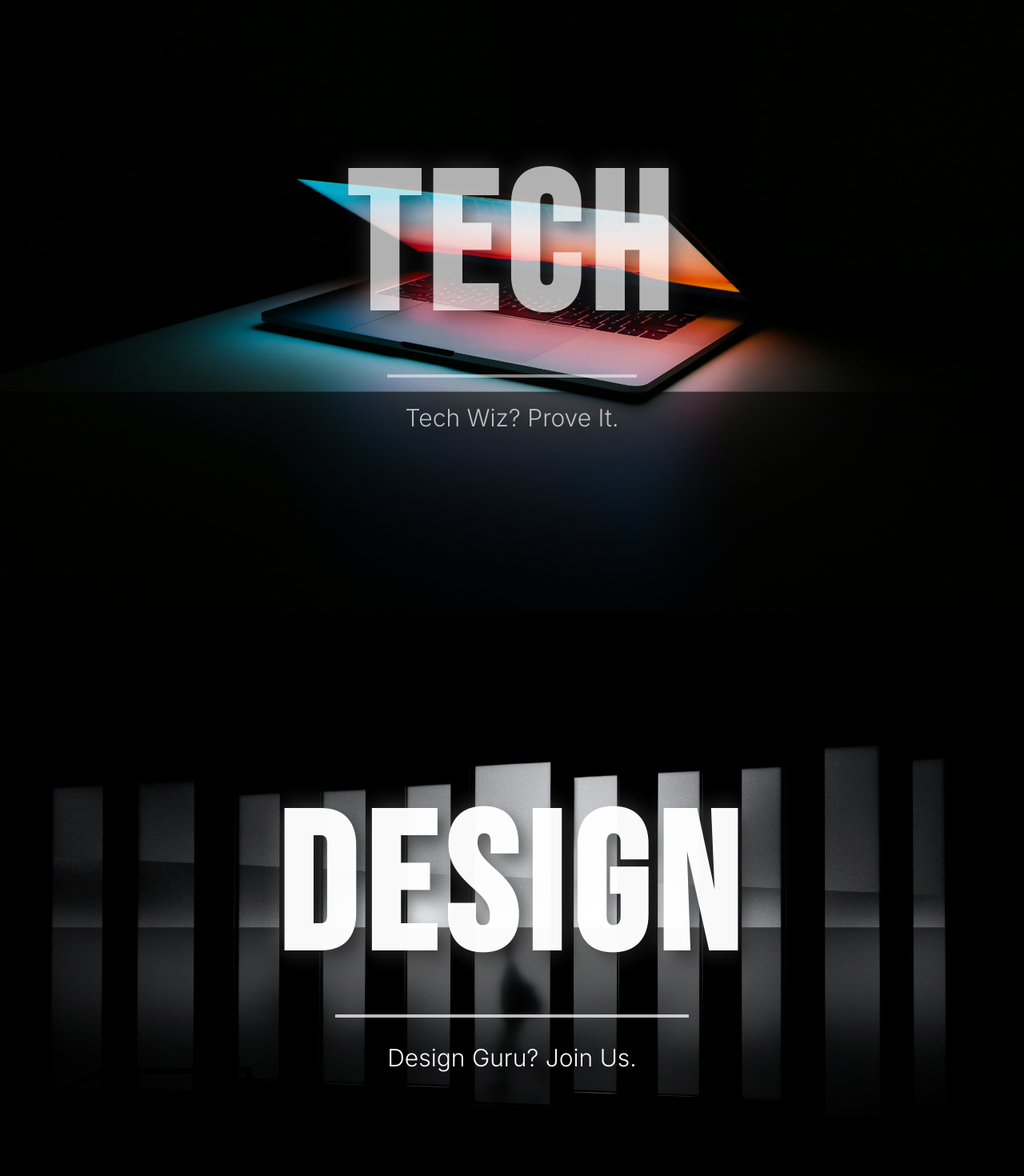
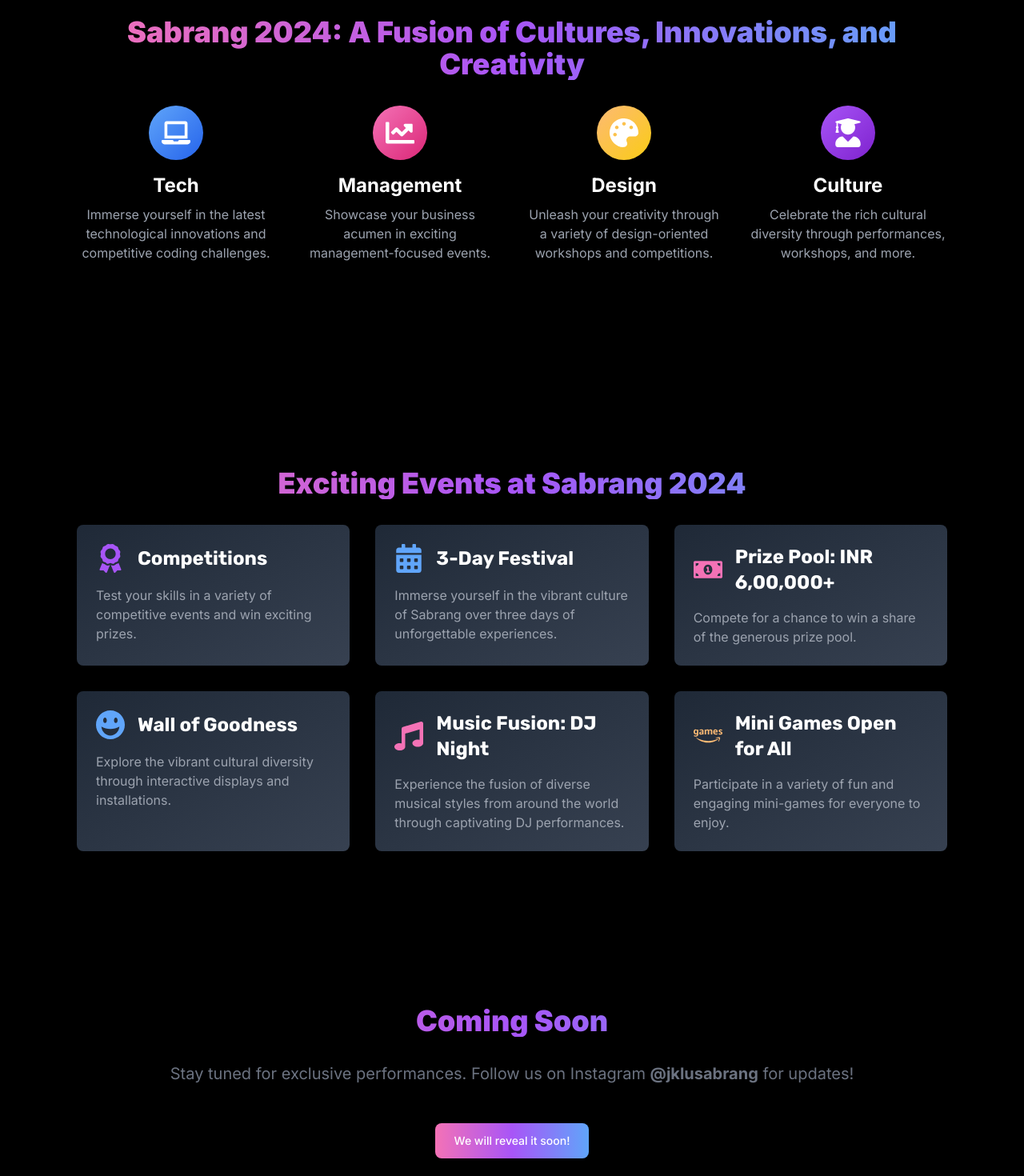
Before and after one commit to adistrim/sabrang24, a Next.js app: page / in a window 1280 px wide. Shown: the part 940-2410 px from the top of the page at 80% size. Built offline with nearby package versions, Linux system fonts and the light colour scheme.

Commit message:
updated the homepage content

```diff
--- a/components/CountdownTimer.js
+++ b/components/CountdownTimer.js
@@ -3,6 +3,9 @@
 import { useState, useEffect } from 'react';
 import { motion } from 'framer-motion';
 import { useMediaQuery } from 'react-responsive';
+import { Rubik } from 'next/font/google';
+
+const rubik = Rubik({ subsets: ['latin'] });
 
 const CountdownTimer = () => {
   const [timeLeft, setTimeLeft] = useState({
@@ -37,7 +40,7 @@ const CountdownTimer = () => {
   const isMobile = useMediaQuery({ query: '(max-width: 639px)' });
 
   return (
-    <div className={`flex ${isMobile ? 'flex-wrap justify-center space-x-0 gap-4 my-8' : 'justify-center space-x-8 my-16'}`}>
+    <div className={`flex ${isMobile ? 'flex-wrap justify-center space-x-0 gap-4 my-8' : 'justify-center space-x-8 my-16'} ${rubik.className}`}>
       {Object.entries(timeLeft).map(([unit, value]) => (
         (!isMobile || unit !== 'seconds') && (
           <motion.div
--- /dev/null
+++ b/components/EventCard.js
@@ -0,0 +1,22 @@
+import { motion } from 'framer-motion';
+import { Rubik } from 'next/font/google';
+
+const rubik = Rubik({ subsets: ['latin'] });
+
+const EventCard = ({ icon, title, description }) => {
+  return (
+    <motion.div
+      className="bg-gradient-to-br from-[#1f2937] to-[#374151] p-6 rounded-lg shadow-lg cursor-pointer hover:bg-gradient-to-br hover:from-[#374151] hover:to-[#1f2937] transition-colors duration-300"
+      whileHover={{ scale: 1.05 }}
+      whileTap={{ scale: 0.95 }}
+    >
+      <div className="flex items-center mb-4">
+        <div className="text-4xl mr-4 text-[#7c3aed]">{icon}</div>
+        <h3 className={`text-2xl font-bold text-white ${rubik.className}`}>{title}</h3>
+      </div>
+      <p className="text-[#9ca3af]">{description}</p>
+    </motion.div>
+  );
+};
+
+export default EventCard;
--- a/components/HomePage.js
+++ b/components/HomePage.js
@@ -1,131 +1,70 @@
 "use client";
 
 import dynamic from 'next/dynamic';
-import React, { useRef } from 'react';
-import { motion, useScroll, useTransform, useSpring, useAnimation } from 'framer-motion';
-import { FaMusic, FaTheaterMasks, FaPaintBrush } from 'react-icons/fa';
+import { motion, useAnimation } from 'framer-motion';
+import NavBar from '@/components/NavBar';
+import { useEffect, useState } from 'react';
+import { FaMusic, FaTheaterMasks, FaPaintBrush, FaAward, FaCalendarAlt, FaMoneyBillAlt, FaLaptop, FaChartLine, FaPalette, FaUserGraduate } from 'react-icons/fa';
 import { useTypewriter, Cursor } from 'react-simple-typewriter';
 import TheBall from '@/components/TheBall';
-import NavBar from '@/components/NavBar';
-import ScrollRevealAnimation from './ScrollRevealAnimation';
+import EventCard from '@/components/EventCard';
+import PerformanceCard from '@/components/PerformanceCard';
+import { Rubik } from 'next/font/google';
+import { SiAmazongames } from "react-icons/si";
+import { ImHappy2 } from "react-icons/im";
+
+const rubik = Rubik({ subsets: ['latin'] });
 
 const DynamicCountdownTimer = dynamic(() => import('../components/CountdownTimer'), { ssr: false });
-
-const ParallaxSection = ({ title, description, backgroundImage, index }) => {
-    const ref = useRef(null);
-    const { scrollYProgress } = useScroll({
-        target: ref,
-        offset: ["start end", "end start"]
-    });
-
-    const y = useTransform(scrollYProgress, [0, 1], ["0%", "100%"]);
-    const opacity = useTransform(scrollYProgress, [0, 0.5, 1], [0, 1, 0]);
-
-    return (
-        <motion.div
-            ref={ref}
-            className="h-screen flex items-center justify-center relative overflow-hidden"
-            style={{
-                backgroundImage: `url(${backgroundImage})`,
-                backgroundSize: 'cover',
-                backgroundPosition: 'center',
-            }}
-        >
-            <motion.div
-                className="absolute inset-0 bg-black bg-opacity-60"
-                style={{ y }}
-            />
-            <motion.div
-                className="text-center z-10 px-4"
-                style={{ opacity }}
-            >
-                <motion.h2
-                    className="text-9xl md:text-[12rem] lg:text-[15rem] font-extrabold mb-6 text-white font-bebas-neue leading-none"
-                    initial={{ opacity: 0, y: 20 }}
-                    animate={{ opacity: 1, y: 0 }}
-                    transition={{ duration: 0.5, delay: 0.2 }}
-                    style={{
-                        textShadow: '10px 10px 20px rgba(0, 0, 0, 0.5), 0 0 30px rgba(255, 255, 255, 0.3)',
-                        letterSpacing: '0.05em',
-                    }}
-                >
-                    {title}
-                </motion.h2>
-
-                <motion.hr
-                    className="w-1/4 mx-auto border-t-4 border-white opacity-75 my-8"
-                    initial={{ width: 0, opacity: 0 }}
-                    animate={{ width: "75%", opacity: 0.75 }}
-                    transition={{ duration: 0.7, delay: 0.3 }}
-                />
-
-                <motion.p
-                    className="text-2xl md:text-3xl text-white font-light max-w-3xl mx-auto"
-                    initial={{ opacity: 0, y: 20 }}
-                    animate={{ opacity: 1, y: 0 }}
-                    transition={{ duration: 0.5, delay: 0.4 }}
-                    style={{
-                        textShadow: '10px 10px 20px rgba(0, 0, 0, 0.5)',
-                    }}
-                >
-                    {description}
-                </motion.p>
-            </motion.div>
-        </motion.div>
-    );
-};
-
 
 export default function HomePage() {
     const [text] = useTypewriter({
         words: ['October 18-20, 2024'],
         loop: 1,
     });
+    const [mousePosition, setMousePosition] = useState({ x: 0, y: 0 });
+    const backgroundControls = useAnimation();
 
-    const { scrollYProgress } = useScroll();
+    useEffect(() => {
+        const handleMouseMove = (event) => {
+            setMousePosition({ x: event.clientX, y: event.clientY });
+        };
+        window.addEventListener('mousemove', handleMouseMove);
+        return () => {
+            window.removeEventListener('mousemove', handleMouseMove);
+        };
+    }, []);
 
-    const scaleX = useSpring(scrollYProgress, {
-        stiffness: 100,
-        damping: 30,
-        restDelta: 0.001
+    useEffect(() => {
+        backgroundControls.start({
+            background: `radial-gradient(circle at ${mousePosition.x}px ${mousePosition.y}px, rgba(128,0,128,0.4), rgba(0,0,128,0.4), rgba(0,128,128,0.4))`,
         });
-
-    const backgroundY = useTransform(scrollYProgress, [0, 1], ["0%", "50%"]);
-
-    const sections = [
-        { title: "Tech", description: "Tech Wiz? Prove It.", backgroundImage: "/images/tech-background.jpg" },
-        { title: "Design", description: "Design Guru? Join Us.", backgroundImage: "/images/design-background.jpg" },
-        { title: "Culture", description: "Our Vibe is Different.", backgroundImage: "/images/culture-background.jpg" },
-    ];
+    }, [mousePosition, backgroundControls]);
 
     return (
-        <div className="bg-black text-white overflow-x-hidden">
+        <div className="min-h-screen bg-black text-white overflow-hidden flex flex-col">
             <motion.div
-                className="fixed inset-0 opacity-50 z-0"
-                style={{
-                    backgroundImage: "radial-gradient(circle, rgba(128,0,128,0.4), rgba(0,0,128,0.4), rgba(0,128,128,0.4))",
-                    y: backgroundY
-                }}
+                className="absolute inset-0 opacity-50"
+                animate={backgroundControls}
             />
 
             <TheBall />
 
-            <div className='sticky top-0 z-50'>
+            <div className="relative">
                 <NavBar />
             </div>
 
-            <main className="relative">
-                <section className="min-h-screen flex flex-col justify-center items-center">
-                    <div className="text-center z-10">
+            <main className="flex-grow cursor-default container mx-auto px-4 py-8 sm:py-16 relative flex flex-col justify-center items-center">
+                <div className="relative z-10 text-center">
                     <motion.h1
                         className="text-6xl md:text-8xl font-extrabold mb-4"
                         animate={{
                             opacity: [0.8, 1, 0.8],
                             textShadow: [
-                                    "0 0 7px rgba(255,255,255,0.3)",
-                                    "0 0 10px rgba(255,255,255,0.5)",
-                                    "0 0 7px rgba(255,255,255,0.3)"
-                                ]
+                                '0 0 7px rgba(255,255,255,0.3)',
+                                '0 0 10px rgba(255,255,255,0.5)',
+                                '0 0 7px rgba(255,255,255,0.3)',
+                            ],
                         }}
                         transition={{
                             repeat: Infinity,
@@ -133,16 +72,17 @@ export default function HomePage() {
                         }}
                         whileHover={{
                             scale: 1.025,
-                                transition: { duration: 0.2 }
+                            transition: { duration: 0.2 },
                         }}
                     >
-                            <span className="text-transparent bg-clip-text bg-gradient-to-r from-blue-400 via-pink-400 to-yellow-400">
-                                Sabrang 2024
+                        <span className={`text-transparent bg-clip-text bg-gradient-to-r from-blue-400 via-pink-400 to-yellow-400 ${rubik.className}`}>
+                            SABRANG 2024
                         </span>
                     </motion.h1>
 
                     <h2 className="text-xl sm:text-2xl md:text-3xl mb-8 font-light tracking-widest">
-                            {text}<Cursor cursorColor='pink' />
+                        {text}
+                        <Cursor cursorColor="pink" />
                     </h2>
 
                     <motion.div
@@ -169,14 +109,13 @@ export default function HomePage() {
                             whileHover={{
                                 scale: 1.05,
                                 rotate: 3,
-                                    boxShadow: "0 0 20px rgba(236, 72, 153, 0.7)"
+                                boxShadow: '0 0 20px rgba(236, 72, 153, 0.7)',
                             }}
                             whileTap={{ scale: 0.95 }}
                         >
                             Join the Madness!
                         </motion.button>
                     </div>
-
                     <motion.div
                         initial={{ opacity: 0, y: 20 }}
                         animate={{ opacity: 1, y: 0 }}
@@ -185,20 +124,153 @@ export default function HomePage() {
                         <DynamicCountdownTimer />
                     </motion.div>
                 </div>
-                </section>
+            </main>
 
-                {sections.map((section, index) => (
-                    <ParallaxSection
-                        key={index}
-                        title={section.title}
-                        description={section.description}
-                        backgroundImage={section.backgroundImage}
-                        index={index}
+            <div className="mt-16 sm:my-[10rem] mb-24">
+                <motion.div
+                    className="mx-auto max-w-6xl px-4 sm:px-6 lg:px-8"
+                    initial={{ opacity: 0, y: 20 }}
+                    whileInView={{ opacity: 1, y: 0 }}
+                    viewport={{ once: true }}
+                    transition={{ duration: 0.6 }}
+                >
+                    <motion.h2
+                        className="text-3xl md:text-4xl font-black mb-8 text-transparent bg-clip-text bg-gradient-to-r from-pink-400 via-purple-500 to-blue-400 text-center"
+                    >
+                        Sabrang 2024: A Fusion of Cultures, Innovations, and Creativity
+                    </motion.h2>
+                    <div className="grid grid-cols-1 md:grid-cols-4 gap-8">
+                        <div className="flex flex-col items-center">
+                            <div className="bg-gradient-to-br from-blue-400 to-blue-600 p-4 rounded-full">
+                                <div className="text-4xl text-white">
+                                    <FaLaptop />
+                                </div>
+                            </div>
+                            <h3 className="text-2xl font-bold mt-4">Tech</h3>
+                            <p className="text-gray-400 text-center mt-2">
+                                Immerse yourself in the latest technological innovations and
+                                competitive coding challenges.
+                            </p>
+                        </div>
+                        <div className="flex flex-col items-center">
+                            <div className="bg-gradient-to-br from-pink-400 to-pink-600 p-4 rounded-full">
+                                <div className="text-4xl text-white">
+                                    <FaChartLine />
+                                </div>
+                            </div>
+                            <h3 className="text-2xl font-bold mt-4">Management</h3>
+                            <p className="text-gray-400 text-center mt-2">
+                                Showcase your business acumen in exciting management-focused
+                                events.
+                            </p>
+                        </div>
+                        <div className="flex flex-col items-center">
+                            <div className="bg-gradient-to-br from-orange-300 to-yellow-400 p-4 rounded-full">
+                                <div className="text-4xl text-white">
+                                    <FaPalette />
+                                </div>
+                            </div>
+                            <h3 className="text-2xl font-bold mt-4">Design</h3>
+                            <p className="text-gray-400 text-center mt-2">
+                                Unleash your creativity through a variety of design-oriented
+                                workshops and competitions.
+                            </p>
+                        </div>
+                        <div className="flex flex-col items-center">
+                            <div className="bg-gradient-to-br from-purple-500 to-purple-700 p-4 rounded-full">
+                                <div className="text-4xl text-white">
+                                    <FaUserGraduate />
+                                </div>
+                            </div>
+                            <h3 className="text-2xl font-bold mt-4">Culture</h3>
+                            <p className="text-gray-400 text-center mt-2">
+                                Celebrate the rich cultural diversity through performances,
+                                workshops, and more.
+                            </p>
+                        </div>
+                    </div>
+                </motion.div>
+            </div>
+
+            <div className="mt-16 sm:mt-24 mb-24">
+                <motion.div
+                    className="mx-auto max-w-6xl px-4 sm:px-6 lg:px-8"
+                    initial={{ opacity: 0, y: 20 }}
+                    whileInView={{ opacity: 1, y: 0 }}
+                    viewport={{ once: true }}
+                    transition={{ duration: 0.6 }}
+                >
+                    <motion.h2
+                        className="text-3xl md:text-4xl font-black mb-8 text-transparent bg-clip-text bg-gradient-to-r from-pink-400 via-purple-500 to-blue-400 text-center"
+                    >
+                        Exciting Events at Sabrang 2024
+                    </motion.h2>
+                    <div className="grid grid-cols-1 md:grid-cols-2 lg:grid-cols-3 gap-8">
+                        <EventCard
+                            icon={<FaAward className="text-4xl text-purple-500" />}
+                            title="Competitions"
+                            description="Test your skills in a variety of competitive events and win exciting prizes."
                         />
-                ))}
+                        <EventCard
+                            icon={<FaCalendarAlt className="text-4xl text-blue-400" />}
+                            title="3-Day Festival"
+                            description="Immerse yourself in the vibrant culture of Sabrang over three days of unforgettable experiences."
+                        />
+                        <EventCard
+                            icon={<FaMoneyBillAlt className="text-4xl text-pink-400" />}
+                            title="Prize Pool: INR 6,00,000+"
+                            description="Compete for a chance to win a share of the generous prize pool."
+                        />
+                        <EventCard
+                            icon={<ImHappy2 className="text-4xl text-blue-400" />}
+                            title="Wall of Goodness"
+                            description="Explore the vibrant cultural diversity through interactive displays and installations."
+                        />
+                        <EventCard
+                            icon={<FaMusic className="text-4xl text-pink-400" />}
+                            title="Music Fusion: DJ Night"
+                            description="Experience the fusion of diverse musical styles from around the world through captivating DJ performances."
+                        />
+                        <EventCard
+                            icon={<SiAmazongames className="text-4xl text-orange-300" />}
+                            title="Mini Games Open for All"
+                            description="Participate in a variety of fun and engaging mini-games for everyone to enjoy."
+                        />
+                    </div>
+                </motion.div>
+            </div>
 
-            <ScrollRevealAnimation />
-            </main>
+            <div className="mt-16 sm:mt-24 mb-24">
+                <motion.div
+                    className="mx-auto max-w-6xl px-4 sm:px-6 lg:px-8"
+                    initial={{ opacity: 0, y: 20 }}
+                    whileInView={{ opacity: 1, y: 0 }}
+                    viewport={{ once: true }}
+                    transition={{ duration: 0.6 }}
+                >
+                    <motion.h2
+                        className="text-3xl md:text-4xl font-black mb-8 text-transparent bg-clip-text bg-gradient-to-r from-pink-400 via-purple-500 to-blue-400 text-center"
+                    >
+                        Coming Soon
+                    </motion.h2>
+                    <p className="text-center text-lg sm:text-xl text-gray-500 mb-12">
+                        Stay tuned for exclusive performances. Follow us on Instagram <span className="font-bold">@jklusabrang</span> for updates!
+                    </p>
+                    <div className="text-center">
+                        <motion.div
+                            className="inline-block px-6 py-3 text-sm font-medium bg-gradient-to-r from-pink-400 via-purple-500 to-blue-400 text-white rounded-lg shadow-lg"
+                            initial={{ opacity: 0, scale: 0.9 }}
+                            whileInView={{ opacity: 1, scale: 1 }}
+                            viewport={{ once: true }}
+                            transition={{ duration: 0.4, delay: 0.2 }}
+                        >
+                            We will reveal it soon!
+                        </motion.div>
+                    </div>
+                </motion.div>
+            </div>
+
+
         </div>
     );
 }
--- /dev/null
+++ b/components/PerformanceCard.js
@@ -0,0 +1,23 @@
+import { motion } from 'framer-motion';
+
+const PerformanceCard = ({ image, name, description }) => {
+  return (
+    <motion.div
+      className="bg-gray-800 rounded-lg shadow-lg overflow-hidden cursor-pointer hover:bg-gray-700 transition-colors duration-300"
+      whileHover={{ scale: 1.05 }}
+      whileTap={{ scale: 0.95 }}
+    >
+      <div className="relative">
+        <img src={image} alt={name} className="w-full h-56 object-cover" />
+        <div className="absolute inset-0 bg-black bg-opacity-50 flex items-center justify-center">
+          <h3 className="text-white text-2xl font-bold">{name}</h3>
+        </div>
+      </div>
+      <div className="p-4">
+        <p className="text-gray-400">{description}</p>
+      </div>
+    </motion.div>
+  );
+};
+
+export default PerformanceCard;
```
Lines whose indentation alone changed are shown as unchanged.
